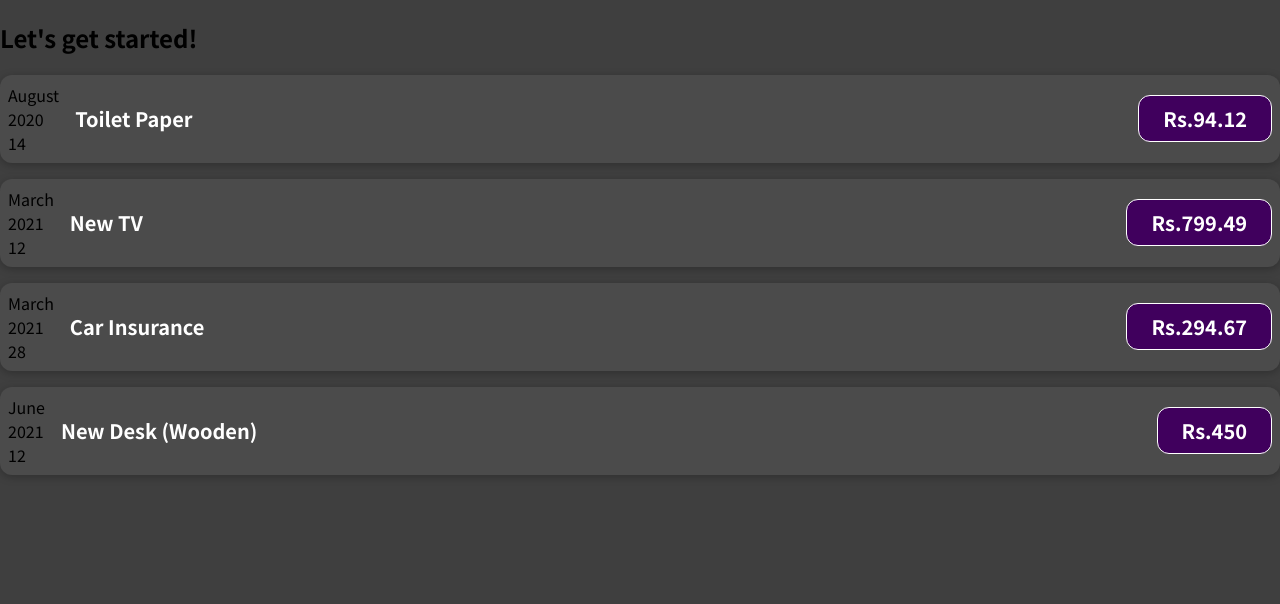
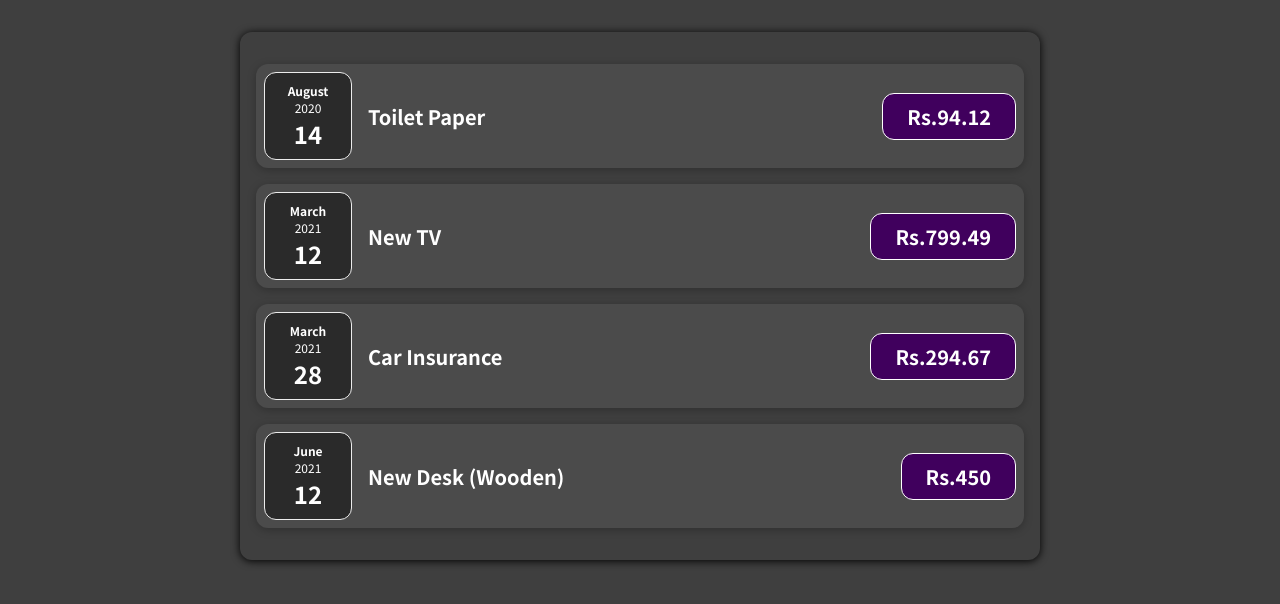
Before and after one commit to manoj2712/expense-tracker, a React (Create React App) app: page / in a window 1280 px wide. Shown: the top 604 px of the page. Built offline with nearby package versions, Linux system fonts and the light colour scheme.

Commit message:
Expenses.js and ExpenseDate.js components

```diff
--- a/src/App.js
+++ b/src/App.js
@@ -1,5 +1,5 @@
 import React from "react";
-import ExpenseItem from "./components/ExpenseItem";
+import Expenses from "./components/Expenses";
 
 const expenses = [
   {
@@ -26,13 +26,7 @@
 function App() {
   return (
     <div>
-      <h2>Let's get started!</h2>
-      {expenses.map((expense) => (
-        <ExpenseItem id={expense.id}
-          title={expense.title}
-          amount={expense.amount}
-          date={expense.date} />
-      ))}
+      <Expenses items = {expenses}/>
     </div>
   );
 }
--- /dev/null
+++ b/src/components/ExpenseDate.css
@@ -0,0 +1,23 @@
+.expense-date {
+    display:flex;
+    flex-direction:column;
+    width:5.5rem;
+    height: 5.5rem;
+    border:1px solid #ececec;
+    background-color: #2a2a2a;
+    color:white;
+    border-radius: 12px;
+    align-items: center;
+    justify-content: center;
+}
+.expense-date__month{
+    font-size: 0.75rem;
+    font-weight: bold;
+}
+.expense-date__year{
+    font-size: 0.75rem;
+}
+.expense-date__day{
+    font-size:1.5rem;
+    font-weight: bold;
+}
--- /dev/null
+++ b/src/components/ExpenseDate.js
@@ -0,0 +1,16 @@
+import React from "react";
+import './ExpenseDate.css';
+
+function ExpenseDate(props) {
+    const month = props.date.toLocaleString("en-US", { month: "long" });
+    const day = props.date.toLocaleString("en-US", { day: "2-digit" });
+    const year = props.date.getFullYear();
+    return (
+      <div className="expense-date">
+        <div className="expense-date__month">{month}</div>
+        <div className="expense-date__year">{year}</div>
+        <div className="expense-date__day">{day}</div>
+      </div>
+    );
+}
+export default ExpenseDate;
--- a/src/components/ExpenseItem.js
+++ b/src/components/ExpenseItem.js
@@ -1,17 +1,11 @@
 import React from "react";
 import './ExpenseItem.css';
+import ExpenseDate from "./ExpenseDate";
+function ExpenseItem(props) {
 
-function ExpenseItem(props) {
-  const month = props.date.toLocaleString('en-US', { month: 'long' })
-  const day = props.date.toLocaleString('en-US', { day: '2-digit' })
-  const year = props.date.getFullYear();
   return (
     <div className="expense-item">
-      <div>
-        <div>{month}</div>
-        <div>{year}</div>
-        <div>{day}</div>
-      </div>
+      <ExpenseDate date={props.date} />
       <div className="expense-item__description">
         <h2>{props.title}</h2>
         <div className="expense-item__price">Rs.{props.amount}</div>
--- /dev/null
+++ b/src/components/Expenses.css
@@ -0,0 +1,9 @@
+.expenses {
+  padding: 1rem;
+  background-color: rbg(31, 31, 31);
+  margin: 2rem auto;
+  width: 50rem;
+  max-width: 95%;
+  border-radius: 12px;
+  box-shadow: 0 1px 8px rgba(0, 0, 0, 25);
+}
--- /dev/null
+++ b/src/components/Expenses.js
@@ -0,0 +1,20 @@
+import React from "react";
+import ExpenseItem from './ExpenseItem';
+import './Expenses.css';
+
+function Expenses(props) {
+    return (
+      <div className="expenses">
+        {props.items.map((item) => (
+          <ExpenseItem
+            id={item.id}
+            title={item.title}
+            amount={item.amount}
+            date={item.date}
+          />
+        ))}
+      </div>
+    );
+}
+
+export default Expenses;
```
